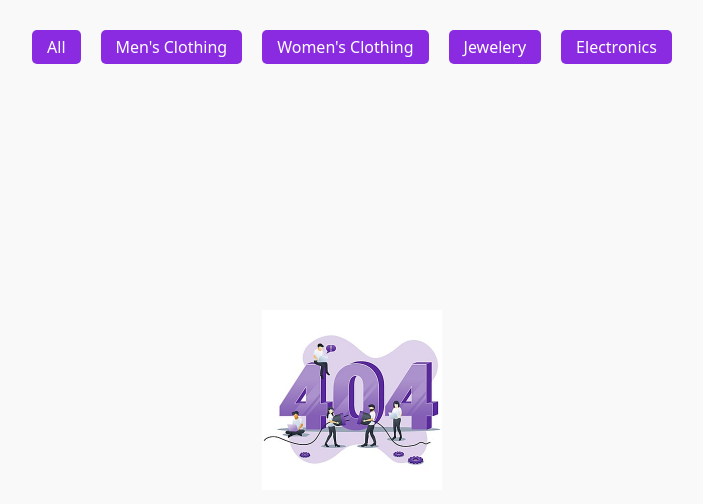
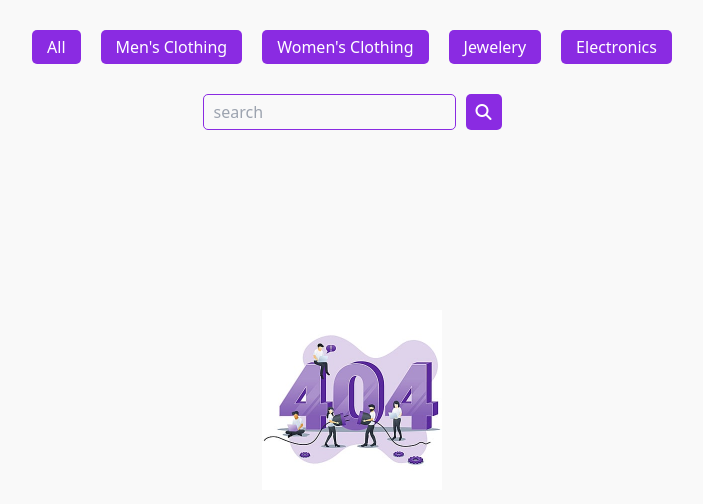
Before and after one commit to Boltaboyev/Shopping-cards-API, a website: page index.html in a window 1280 px wide. Shown: the whole page, without its empty margins (288-991 px from the left). Drawn offline with Linux system fonts and the light colour scheme; no server answers.

Commit message:
shopping cards

```diff
--- a/index.html
+++ b/index.html
@@ -24,6 +24,13 @@
             <button id="electronics">Electronics</button>
         </div>
 
+        <div class="flex justify-center items-center">
+            <form action="" id="searchForm">
+                <input type="text" placeholder="search" required>
+                <button type="submit"><i class="fa-solid fa-search"></i></button>
+            </form>
+        </div>
+
         <div
             class="products-container grid grid-cols-4 gap-[20px] max-[1160px]:grid-cols-3 max-[950px]:grid-cols-2 max-[640px]:grid-cols-1 py-[30px]">
         </div>
--- a/main.js
+++ b/main.js
@@ -1,6 +1,7 @@
 const productContainer = document.querySelector(".products-container")
 const category = document.querySelector(".category_btn")
 const err = document.querySelector(".error404")
+const searchForm = document.getElementById("searchForm")
 let categoryId = localStorage.getItem("sortId") || "all"
 
 const BASE_URL = "https://fakestoreapi.com/products"
@@ -8,10 +9,26 @@ const BASE_URL = "https://fakestoreapi.com/products"
 function getDataFetch() {
     fetch(BASE_URL)
         .then((res) => res.json())
-        .then((res) => getData(res))
+        .then((res) => {
+            getData(res)
+            searchProduct(res)
+        })
         .catch(() => {
             err.style.display = "flex"
         })
+}
+
+function searchProduct(data) {
+    searchForm.addEventListener("change", (e) => {
+        e.preventDefault()
+        const searchInput = searchForm.children[0].value
+
+        const newData = data.filter((value) =>
+            value.title.toLowerCase().includes(searchInput.toLowerCase())
+        )
+
+        getData(newData)
+    })
 }
 
 function getData(data) {
@@ -42,7 +59,9 @@ function getData(data) {
 
             <div class="product-price">
                 <h1><span>${value?.price}</span>$</h1>
-                <h2><span>${(value?.price + Math.random() * 25).toFixed(2)}</span>$</h2>
+                <h2><span>${(value?.price + Math.random() * 25).toFixed(
+                    2
+                )}</span>$</h2>
             </div>
 
             <div class="bottom-info">
--- a/src/style.css
+++ b/src/style.css
@@ -184,3 +184,27 @@ body {
 .category_btn button:active {
     transform: scale(.98);
 }
+
+#searchForm {
+    display: flex;
+    justify-content: center;
+    align-items: center;
+    gap: 10px;
+}
+
+#searchForm input {
+    width: 100%;
+    border: 1px solid blueviolet;
+    padding: 5px 10px;
+    border-radius: 5px;
+    outline: none;
+    background: transparent;
+    color: blueviolet;
+}
+
+#searchForm button {
+    padding: 6px 10px;
+    background: blueviolet;
+    border-radius: 5px;
+    color: #fff;
+}
```
Also changed, not shown: src/output.css.
